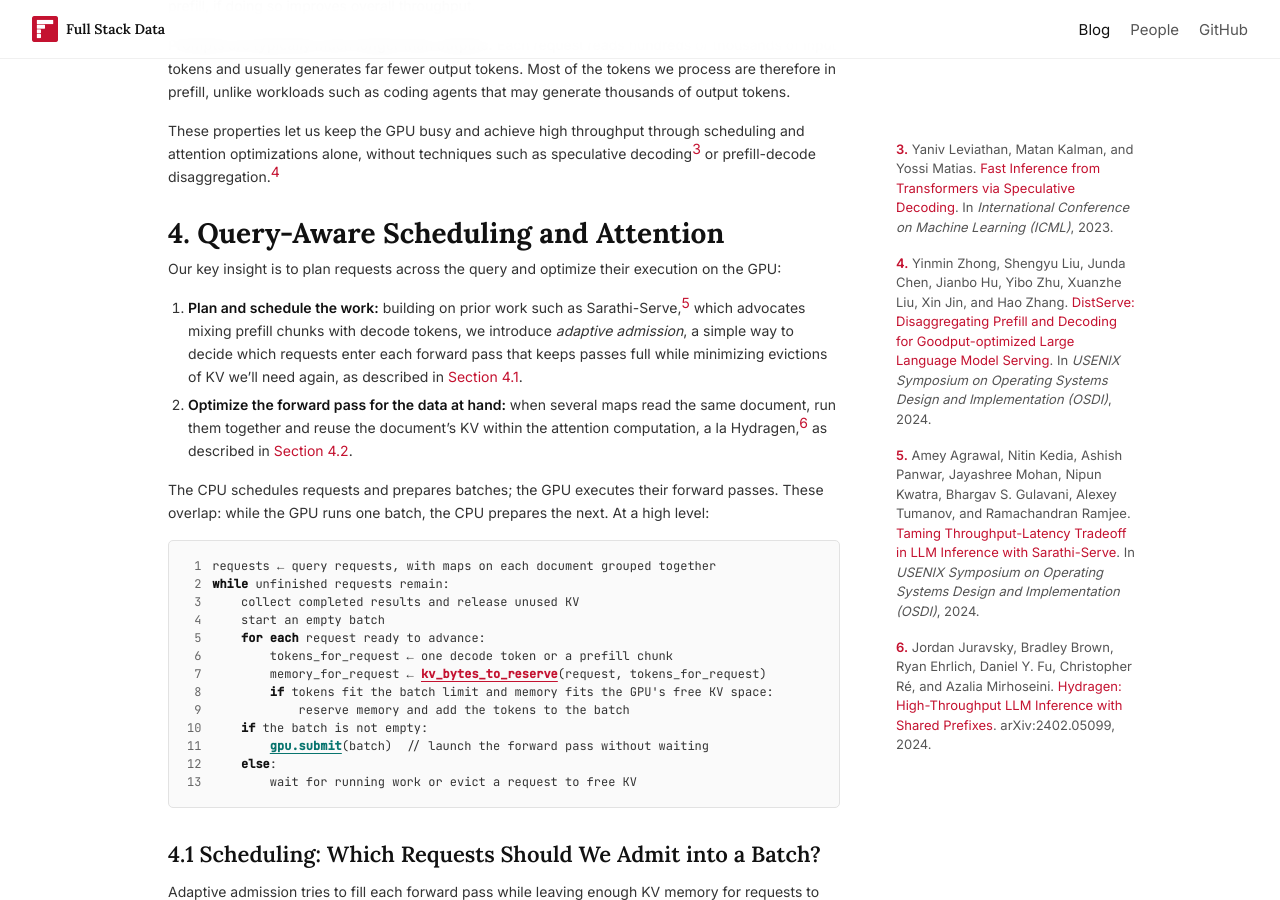
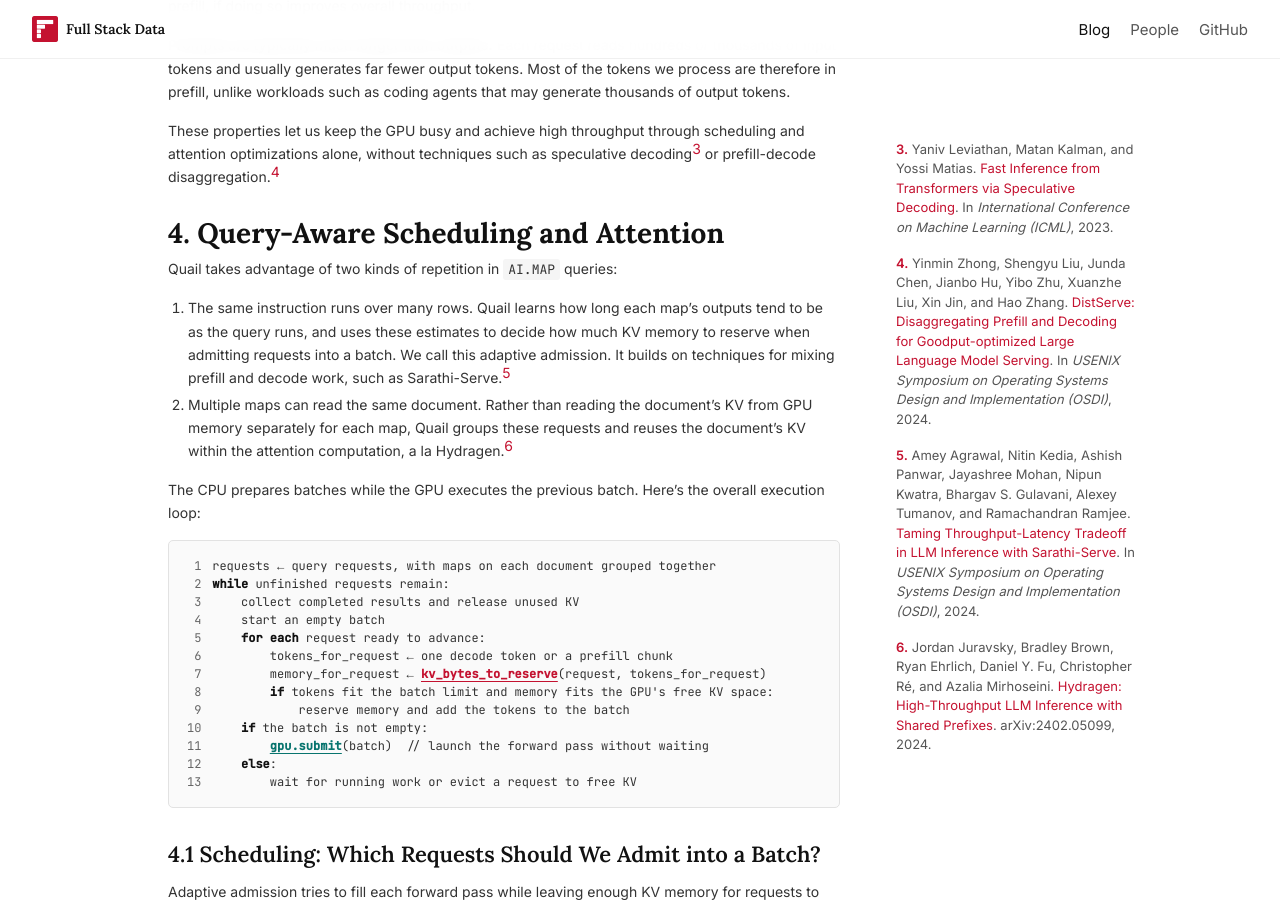
Before and after one commit to fsdatalab/fsdatalab.github.io, a Jekyll site: the page built from _posts/2026-11-03-ai-map.md, in a window 1280 px wide and 900 px high, scrolled down 2024 px. Built offline with Jekyll 4.4.1, drawn with Linux system fonts in a browser that asks for light colours.

Commit message:
Use Shreya's wording for the opening of AI.MAP section 4
Co-Authored-By: Claude Opus 5.5 <noreply@anthropic.com>
Claude-Session: https://claude.ai/code/session_012G22YMQssRfNYLRetzTaCz

```diff
--- a/_posts/2026-11-03-ai-map.md
+++ b/_posts/2026-11-03-ai-map.md
@@ -74,12 +74,12 @@ These properties let us keep the GPU busy and achieve high throughput through sc
 
 # 4. Query-Aware Scheduling and Attention
 
-Our key insight is to plan requests across the query and optimize their execution on the GPU:
+Quail takes advantage of two kinds of repetition in `AI.MAP` queries:
 
-1. **Plan and schedule the work:** building on prior work such as Sarathi-Serve,<sup><a href="#note-5">5</a></sup> which advocates mixing prefill chunks with decode tokens, we introduce *adaptive admission*, a simple way to decide which requests enter each forward pass that keeps passes full while minimizing evictions of KV we'll need again, as described in [Section 4.1](#41-scheduling-which-requests-should-we-admit-into-a-batch).
-2. **Optimize the forward pass for the data at hand:** when several maps read the same document, run them together and reuse the document's KV within the attention computation, a la Hydragen,<sup><a href="#note-6">6</a></sup> as described in [Section 4.2](#42-forward-pass-reading-each-documents-kv-once).
+1. The same instruction runs over many rows. Quail learns how long each map's outputs tend to be as the query runs, and uses these estimates to decide how much KV memory to reserve when admitting requests into a batch. We call this adaptive admission. It builds on techniques for mixing prefill and decode work, such as Sarathi-Serve.<sup><a href="#note-5">5</a></sup>
+2. Multiple maps can read the same document. Rather than reading the document's KV from GPU memory separately for each map, Quail groups these requests and reuses the document's KV within the attention computation, a la Hydragen.<sup><a href="#note-6">6</a></sup>
 
-The CPU schedules requests and prepares batches; the GPU executes their forward passes. These overlap: while the GPU runs one batch, the CPU prepares the next. At a high level:
+The CPU prepares batches while the GPU executes the previous batch. Here's the overall execution loop:
 
 <div class="highlight map-algorithm">
 <pre><code><span class="algorithm-line" id="map-algorithm-line-1" data-line="1">requests ← query requests, with maps on each document grouped together</span>
```
